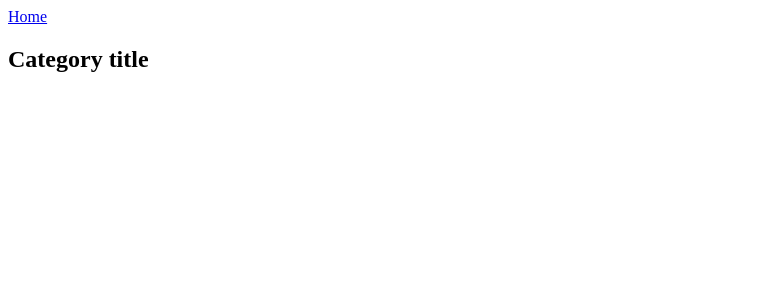
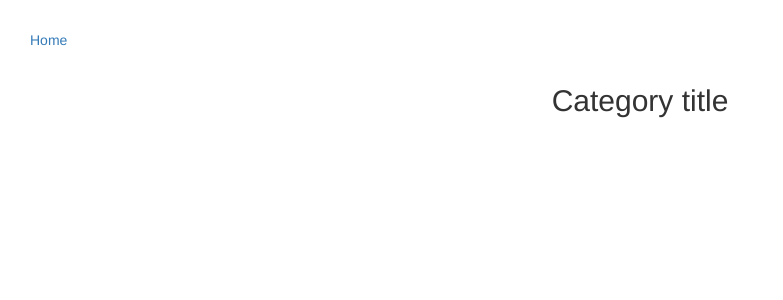
Before and after one commit to fgerner/jeopardy, a React (Create React App) app: page /category in a window 1280 px wide. Shown: the top 300 px of the page, without its empty margins (0-783 px from the left). Built offline with nearby package versions, Linux system fonts and the light colour scheme.

Commit message:
picking a category

```diff
--- a/public/index.html
+++ b/public/index.html
@@ -24,7 +24,11 @@
       work correctly both with client-side routing and a non-root public URL.
       Learn how to configure a non-root public URL by running `npm run build`.
     -->
-    <title>React App</title>
+
+    <!-- Latest compiled and minified CSS -->
+    <link rel="stylesheet" href="https://maxcdn.bootstrapcdn.com/bootstrap/3.3.7/css/bootstrap.min.css" integrity="sha384-BVYiiSIFeK1dGmJRAkycuHAHRg32OmUcww7on3RYdg4Va+PmSTsz/K68vbdEjh4u" crossorigin="anonymous">
+
+    <title>Jeopardy</title>
   </head>
   <body>
     <noscript>You need to enable JavaScript to run this app.</noscript>
--- a/src/actions/index.js
+++ b/src/actions/index.js
@@ -1,5 +1,10 @@
 export const SET_CATEGORIES = 'SET_CATEGORIES';
+export const PICK_CATEGORY = 'PICK_CATEGORY';
 
 export function setCategories(categories) {
-    return { type: SET_CATEGORIES, categories };
+    return {type: SET_CATEGORIES, categories};
 }
+
+export function pickCategory(category) {
+    return {type: PICK_CATEGORY, category};
+}
--- a/src/components/App.js
+++ b/src/components/App.js
@@ -1,6 +1,7 @@
 import React, {Component} from 'react';
 import {connect} from 'react-redux';
-import {setCategories} from "../actions";
+import {setCategories, pickCategory } from "../actions";
+import {Link} from "react-router-dom";
 
 class App extends Component {
     componentDidMount() {
@@ -12,15 +13,23 @@ class App extends Component {
     }
 
     render() {
-        console.log('app props', this.props);
         return (<div>
             <h2>Jeopardy!</h2>
+            {
+                this.props.categories.map(category => {
+                    return(
+                        <div key={category.id}>
+                        <Link to={'/category'} onClick={() => this.props.pickCategory(category)}><h4>{category.title}</h4></Link>
+                    </div>
+                    )
+                })
+            }
         </div>)
     }
 }
 
 function mapStateToProps(state) {
-    return {categories: state}
+    return {categories: state.categories}
 }
 
-export default connect(mapStateToProps, {setCategories})(App);
+export default connect(mapStateToProps, {setCategories, pickCategory})(App);
--- a/src/components/Category.js
+++ b/src/components/Category.js
@@ -1,16 +1,22 @@
 import React, {Component} from 'react';
 import {Link} from 'react-router-dom';
+import {connect} from "react-redux";
 
 
 class Category extends Component {
     render() {
+        console.log('category', this.props)
         return (
             <div>
-                <Link to={'/'}>Home</Link>
+                <Link className={'link-home'} to={'/'}>Home</Link>
                 <h2>Category title</h2>
             </div>
         )
     }
 }
 
-export default Category;
+function mapStateToProps(state) {
+    return {category: state.category}
+}
+
+export default connect(mapStateToProps)(Category);
--- /dev/null
+++ b/src/index.css
@@ -0,0 +1,10 @@
+body {
+    padding: 5%;
+    text-align: center;
+}
+
+.link-home {
+    position: absolute;
+    left: 30px;
+    top: 30px;
+}
--- a/src/index.js
+++ b/src/index.js
@@ -6,6 +6,7 @@ import {BrowserRouter, Route, Switch} from 'react-router-dom';
 import rootReducer from './reducers/index';
 import App from './components/App';
 import Category from "./components/Category";
+import './index.css';
 
 const store = createStore(rootReducer);
 
--- a/src/reducers/index.js
+++ b/src/reducers/index.js
@@ -1,4 +1,5 @@
-import {SET_CATEGORIES} from '../actions/index';
+import {combineReducers} from 'redux';
+import {PICK_CATEGORY, SET_CATEGORIES} from '../actions/index';
 
 function categories(state = [], action) {
     switch (action.type) {
@@ -8,4 +9,14 @@ function categories(state = [], action) {
             return state;
     }
 }
-export default categories;
+
+function category(state = {}, action) {
+    switch (action.type) {
+        case PICK_CATEGORY:
+            return action.category;
+        default:
+            return state;
+    }
+}
+
+export default combineReducers({categories, category});
```
